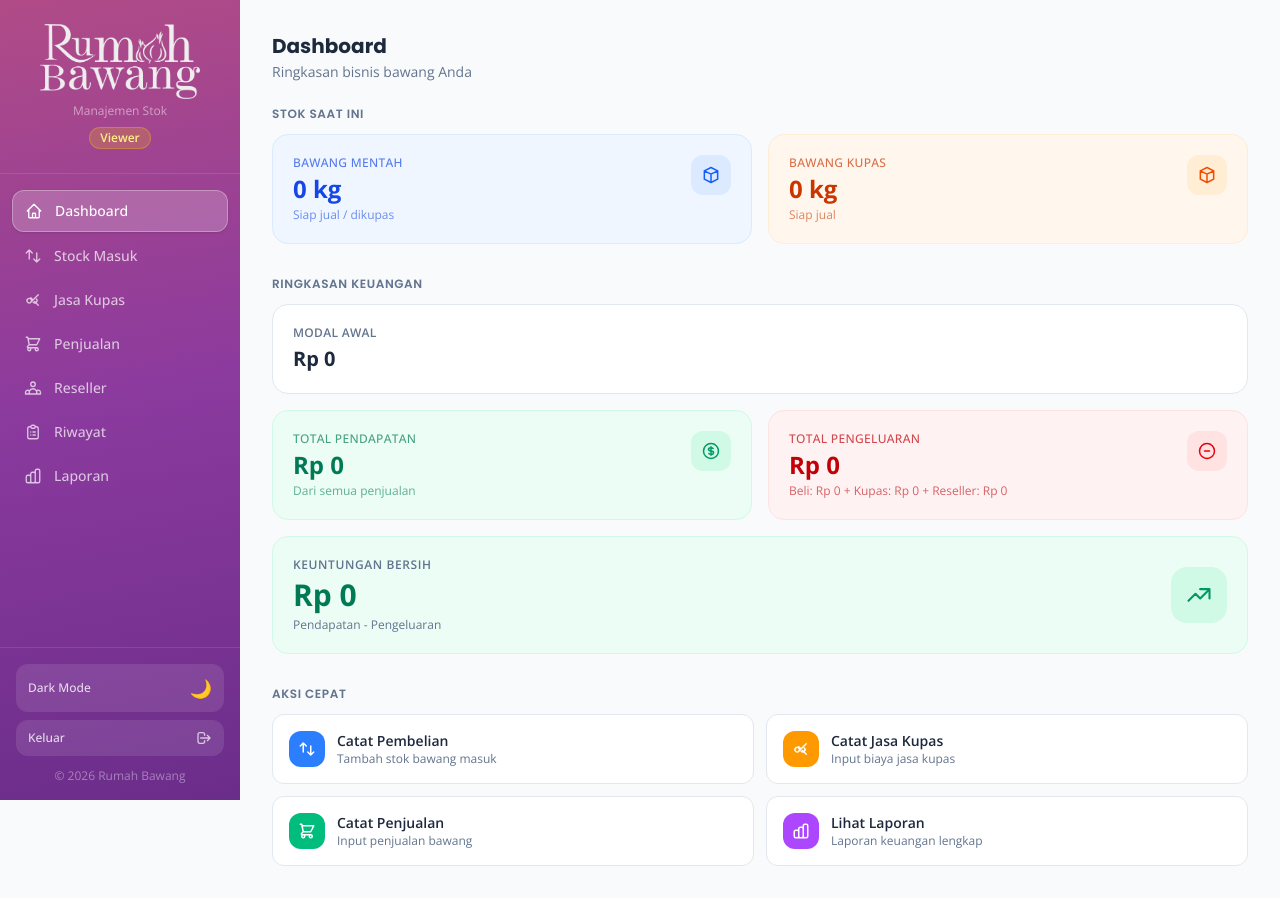
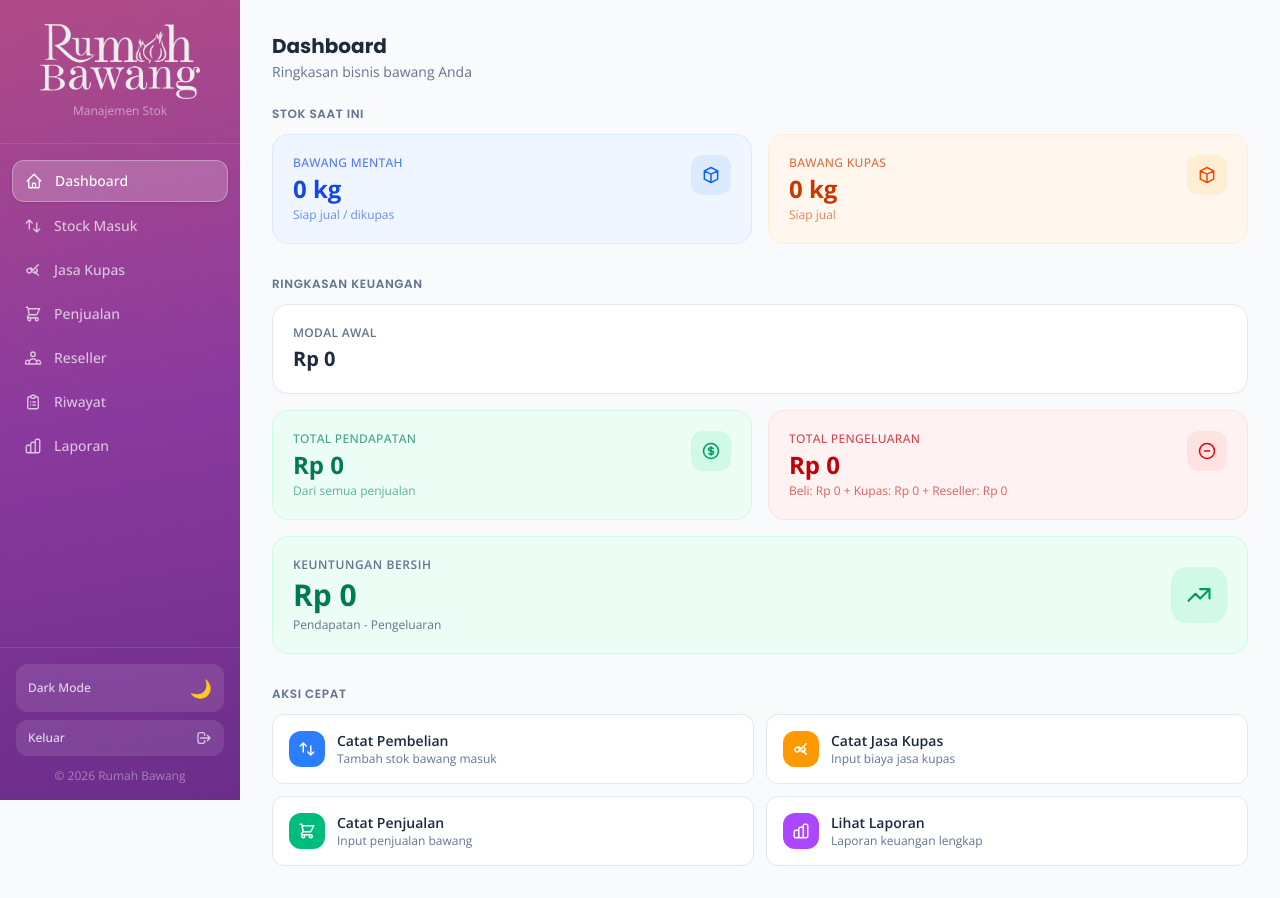
Before and after one commit to gilangventuro/posbawang, a Next.js app: page / in a window 1280 px wide. Built offline with nearby package versions, Linux system fonts and the light colour scheme.

Commit message:
update 7

```diff
--- a/components/Sidebar.tsx
+++ b/components/Sidebar.tsx
@@ -68,13 +68,6 @@ export default function Sidebar() {
           <div className="flex flex-col items-center gap-1 flex-1">
             <Image src="/logo.png" alt="Rumah Bawang" width={160} height={72} className="object-contain" priority />
             <p className="text-white/50 text-xs">Manajemen Stok</p>
-            <span className={`mt-1 px-2.5 py-0.5 rounded-full text-xs font-semibold ${
-              isViewer
-                ? 'bg-yellow-400/20 text-yellow-200 border border-yellow-400/30'
-                : 'bg-white/20 text-white/90 border border-white/20'
-            }`}>
-              {role === 'admin' ? 'Admin' : 'Viewer'}
-            </span>
           </div>
           {/* Close button — mobile only */}
           <button
```
